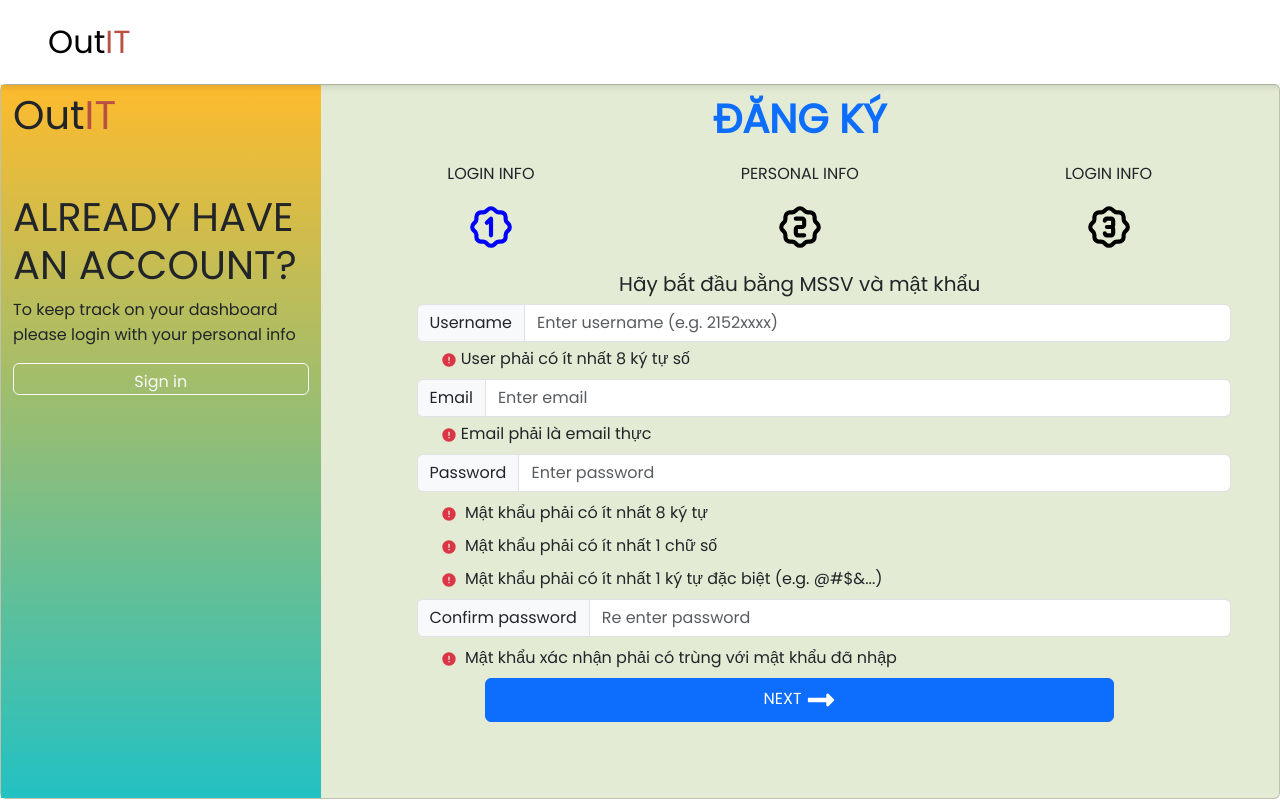
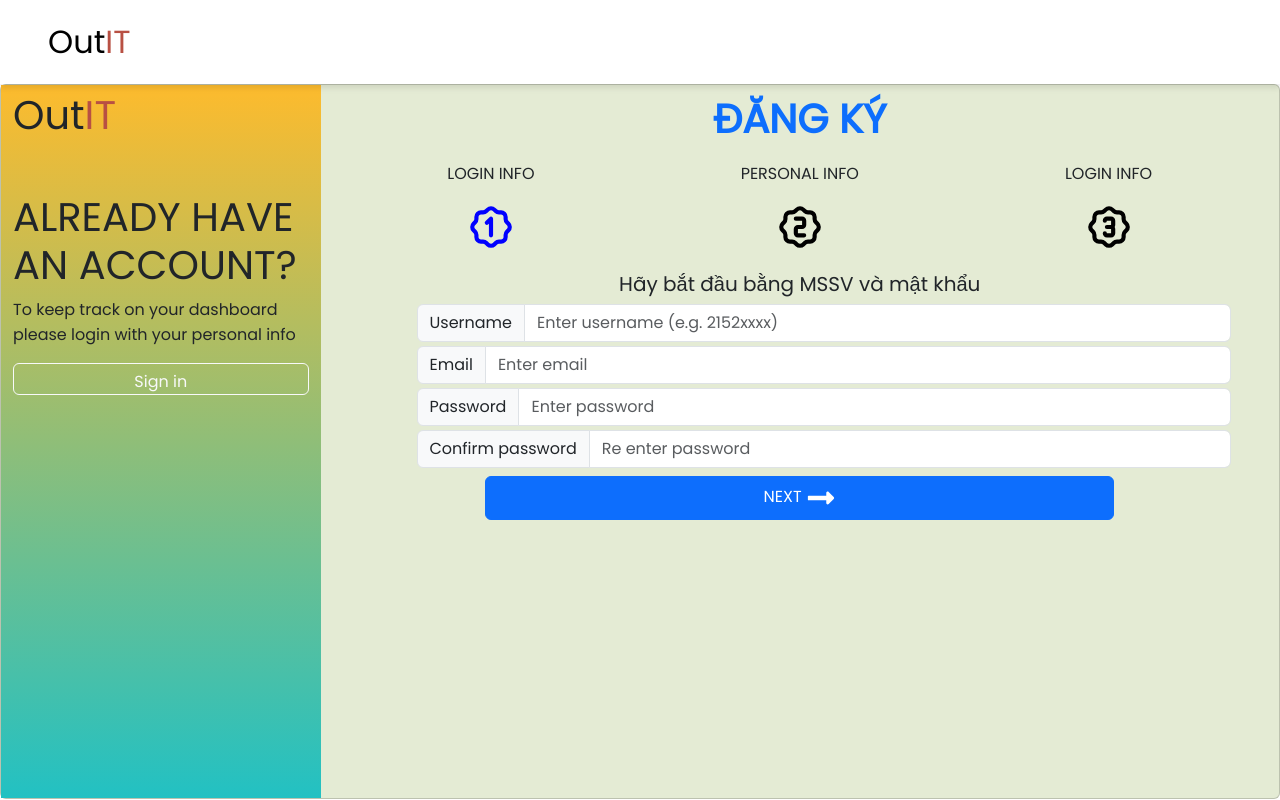
Before and after one commit to 271baotg/OutIT, a React (Create React App) app in the folder course_management_frontend/: page /register in a window 1280 px wide. Built offline with nearby package versions, Linux system fonts and the light colour scheme; some icons are missing.

Commit message:
Register: Step1: chỉnh validate hiện khi user bắt đầu nhập

```diff
--- a/course_management_frontend/src/components/Register/RegisterComponents/Step1.tsx
+++ b/course_management_frontend/src/components/Register/RegisterComponents/Step1.tsx
@@ -3,6 +3,7 @@ import { MdError } from "react-icons/md";
 import { FaCheckCircle, FaLongArrowAltRight } from "react-icons/fa";
 import { PasswordValidator, UsernameValidator, isEmalValid } from "../../../utils/Validation";
 import { Tooltip } from "@chakra-ui/react";
+import { NONAME } from "dns";
 
 export const Step1: React.FC<{
     setStep: Function,
@@ -28,9 +29,7 @@ export const Step1: React.FC<{
 
 
     const handleOnClickNext = () => {
-
         let canNext = true;
-
         if (props.username == '') {
             setIsShowUNToolTip(true);
             canNext = false;
@@ -50,13 +49,13 @@ export const Step1: React.FC<{
 
         }
 
-        if(isEmalValid(props.email)
+        if (isEmalValid(props.email)
             && userNameValidator.isValid(props.username)
             && passwordValidator.isValid(props.password)
             && props.confirmPassword === props.password
         ) {
             canNext = true;
-        } else{
+        } else {
             canNext = false;
         }
 
@@ -86,7 +85,27 @@ export const Step1: React.FC<{
         props.setConfirmPassword(event.target.value);
     }
 
+    const handleOnChangeInput = (e: React.ChangeEvent<HTMLInputElement>) => {
+        const id = e.target.name + "-validate";
+        const validateTag: HTMLElement | null = document.getElementById(id);
+        if (validateTag) {
 
+            validateTag.style.display = "block"
+        }
+    }
+
+    const handleOnForcusInput = (e: React.FocusEvent<HTMLInputElement>) => {
+        let a = true;
+        if(a){
+            return;
+        }
+        const id = e.target.name + "-validate";
+        const validateTag: HTMLElement | null = document.getElementById(id);
+        if (validateTag) {
+
+            validateTag.style.display = "block"
+        }
+    }
 
     return (
         <div className="w-100 p-5 pt-0 pb-2">
@@ -96,34 +115,34 @@ export const Step1: React.FC<{
                     <Tooltip hasArrow placement="bottom-end" isOpen={isShowUNToolTip} label="This field can't be empty" bg='red.600'>
                         <div className="input-group input-group-md m-4 mt-0 mb-1">
                             <span className="input-group-text" id="inputGroup-sizing-lg">Username</span>
-                            <input onChange={handleOnUserNameChange} type="text" name="username" value={props.username} placeholder="Enter username (e.g. 2152xxxx)" className="form-control" aria-label="Sizing example input" aria-describedby="inputGroup-sizing-lg" />
+                            <input onFocus={handleOnForcusInput} onChange={(e)=>{handleOnUserNameChange(e); handleOnChangeInput(e)}} type="text" name="username" value={props.username} placeholder="Enter username (e.g. 2152xxxx)" className="form-control" aria-label="Sizing example input" aria-describedby="inputGroup-sizing-lg" />
                         </div>
                     </Tooltip>
-
-                    <p className="ms-5 mb-2">{userNameValidator.isValid(props.username) ? <FaCheckCircle className="d-inline text-success" /> : <MdError className="d-inline text-danger" />
+                    <p className="ms-5 mb-2" style={{ display: "none" }} id="username-validate">{userNameValidator.isValid(props.username) ? <FaCheckCircle className="d-inline text-success" /> : <MdError className="d-inline text-danger" />
                     }
-                        &nbsp;User phải có ít nhất 8 ký tự số</p>
+                        &nbsp;Username phải có ít nhất 8 ký tự số</p>
                 </div>
                 <div>
                     <Tooltip hasArrow placement="bottom-end" isOpen={isShowEmailToolTip} label="This field can't be empty" bg='red.600'>
                         <div className="input-group input-group-md m-4 mt-0 mb-1">
                             <span className="input-group-text" id="inputGroup-sizing-lg">Email</span>
-                            <input onChange={handleOnChangeEmail} type="text" name="email" value={props.email} placeholder="Enter email" className="form-control" aria-label="Sizing example input" aria-describedby="inputGroup-sizing-lg" />
+                            <input onFocus={handleOnForcusInput} onChange={(e)=>{handleOnChangeEmail(e); handleOnChangeInput(e)}} type="text" name="email" value={props.email} placeholder="Enter email" className="form-control" aria-label="Sizing example input" aria-describedby="inputGroup-sizing-lg" />
                         </div>
                     </Tooltip>
-                    <p className="ms-5 mb-2">
+                    <p className="ms-5 mb-2" style={{ display: "none" }} id="email-validate">
                         {isEmalValid(props.email) ? <FaCheckCircle className="d-inline text-success" /> : <MdError className="d-inline text-danger" />}
                         &nbsp;Email phải là email thực
                     </p>
                 </div>
                 <div>
                     <Tooltip hasArrow placement="bottom-end" isOpen={isShowPWToolTip} label="This field can't be empty" bg='red.600'>
-                        <div className="input-group input-group-md m-4 mt-0 mb-2">
+                        <div className="input-group input-group-md m-4 mt-0 mb-1">
                             <span className="input-group-text" id="inputGroup-sizing-lg">Password</span>
-                            <input onChange={handleOnChangePassword} type="password" name="password" value={props.password} placeholder="Enter password" className="form-control" aria-label="Sizing example input" aria-describedby="inputGroup-sizing-lg" />
+                            <input onFocus={handleOnForcusInput} onChange={(e)=>{handleOnChangePassword(e); handleOnChangeInput(e)}} type="password" name="password" value={props.password} placeholder="Enter password" className="form-control" aria-label="Sizing example input" aria-describedby="inputGroup-sizing-lg" />
                         </div>
                     </Tooltip>
-                    <p className="ms-5 mb-2">
+                    <div style={{display:'none'}} id="password-validate">
+                        <p className="ms-5 mb-2" >
                             {passwordValidator.isLongEnough(props.password) ? <FaCheckCircle className="d-inline text-success" /> : <MdError className="d-inline text-danger" />}
                             &nbsp; Mật khẩu phải có ít nhất 8 ký tự
                         </p>
@@ -136,14 +155,15 @@ export const Step1: React.FC<{
                             &nbsp; Mật khẩu phải có ít nhất 1 ký tự đặc biệt (e.g. @#$&...)
                         </p>
                     </div>
+                </div>
                 <div>
                     <Tooltip hasArrow placement="bottom-end" isOpen={isShowCFPWToolTip} label="This field can't be empty" bg='red.600'>
                         <div className="input-group input-group-md m-4 mt-0 mb-2">
                             <span className="input-group-text" id="inputGroup-sizing-lg">Confirm password</span>
-                            <input onChange={handleOnChangeConfirmPassword} type="password" name="confirmPassword" value={props.confirmPassword} placeholder="Re enter password" className="form-control" aria-label="Sizing example input" aria-describedby="inputGroup-sizing-lg" />
+                            <input onFocus={handleOnForcusInput} onChange={(e)=>{handleOnChangeConfirmPassword(e); handleOnChangeInput(e)}} type="password" name="confirmPassword" value={props.confirmPassword} placeholder="Re enter password" className="form-control" aria-label="Sizing example input" aria-describedby="inputGroup-sizing-lg" />
                         </div>
                     </Tooltip>
-                    <p className="ms-5 mb-2">
+                    <p className="ms-5 mb-2" style={{display: 'none'}} id='confirmPassword-validate'>
                         {props.confirmPassword === props.password && props.confirmPassword != '' ? <FaCheckCircle className="d-inline text-success" /> : <MdError className="d-inline text-danger" />}
                         &nbsp; Mật khẩu xác nhận phải có trùng với mật khẩu đã nhập                    </p>
                 </div>
```
Lines whose indentation alone changed are shown as unchanged.
